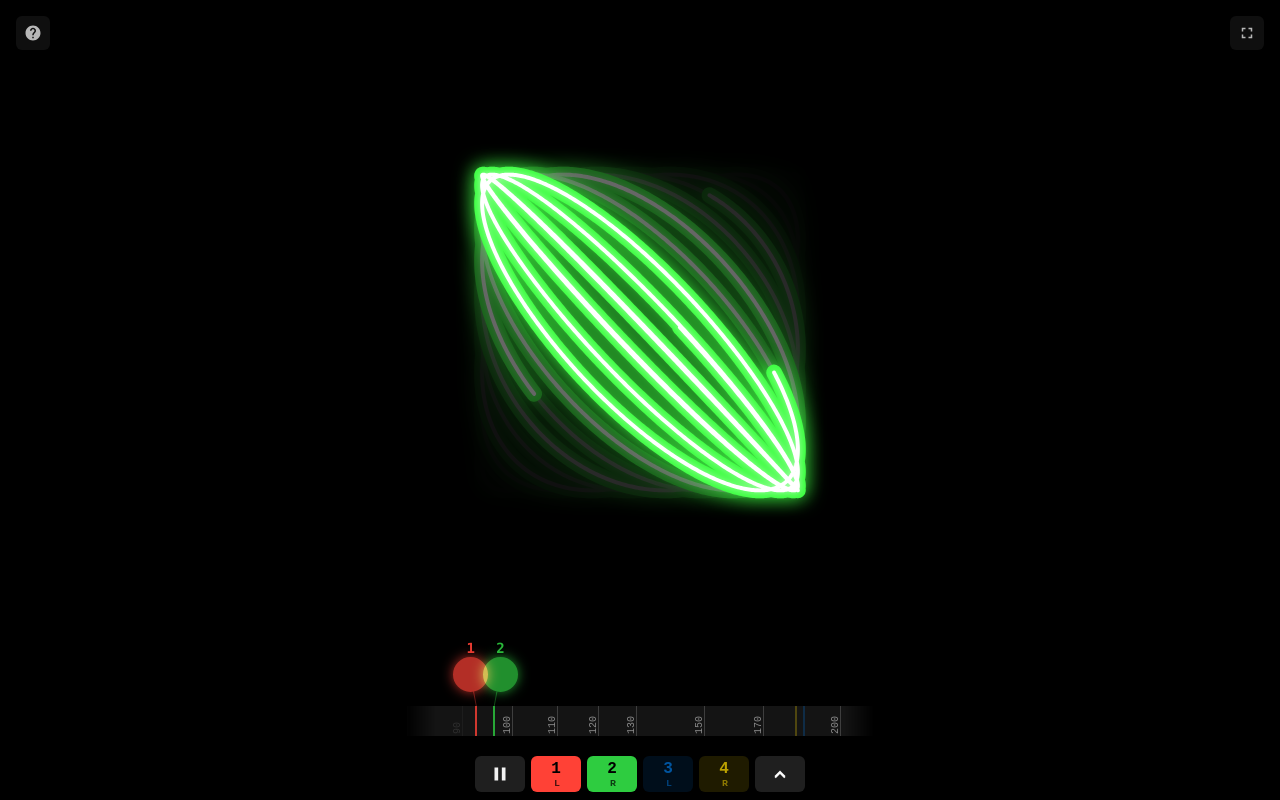
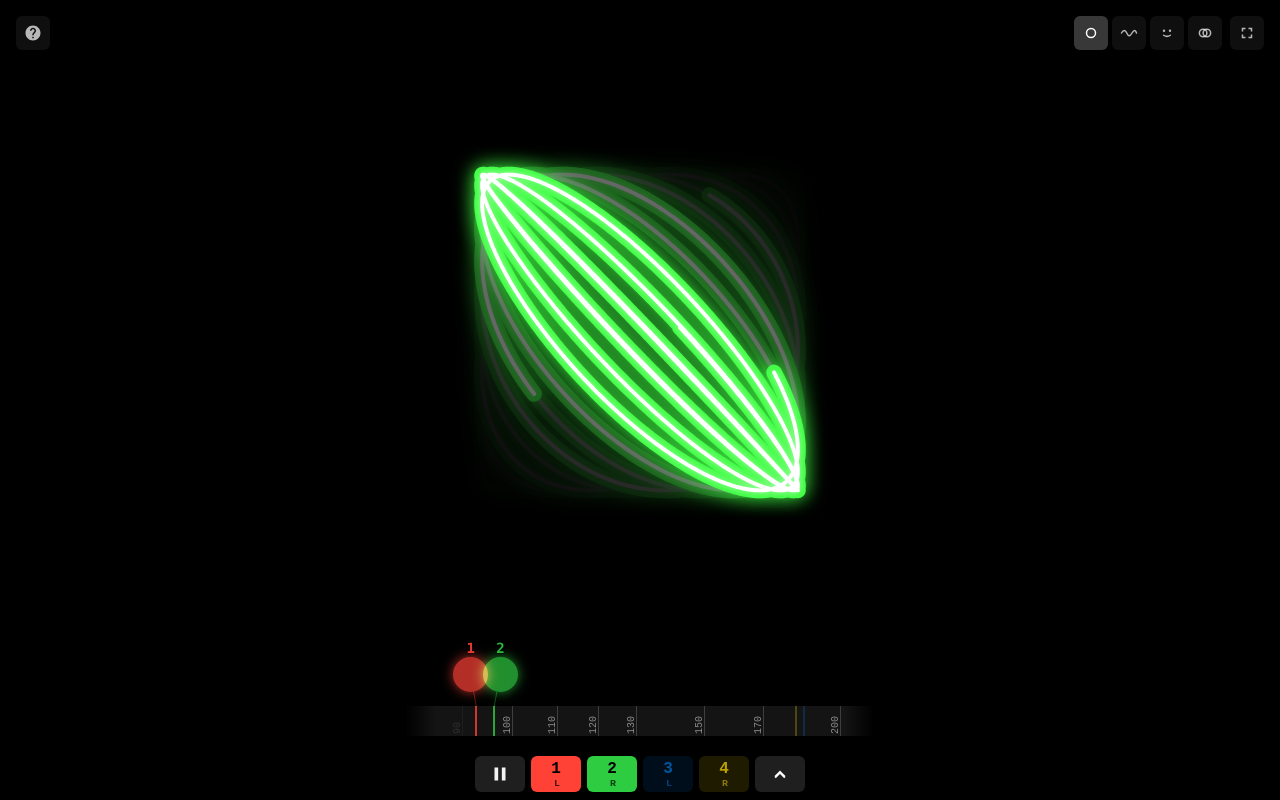
Before and after one commit to dqgorelick/wavetuner, a React (Vite) app: page / in a window 1280 px wide. Both pictures are taken after a click on the button "START". Built offline with nearby package versions, Linux system fonts and the light colour scheme.

Commit message:
adds updated visualizers

```diff
--- a/src/App.css
+++ b/src/App.css
@@ -829,7 +829,7 @@ kbd {
 .scope-mode-buttons {
   position: fixed;
   top: 16px;
-  left: 58px;
+  right: 58px;
   z-index: 200;
   display: flex;
   gap: 4px;
--- a/src/App.jsx
+++ b/src/App.jsx
@@ -68,6 +68,8 @@ function App() {
   // white core).
   const [staticLineWidth, setStaticLineWidth] = useState(2.0);
   const [staticOutlineThickness, setStaticOutlineThickness] = useState(2.5);
+  // Visualizer mode: 0 circle (XY), 1 line (standing wave), 2 face, 3 hilbert.
+  const [vizMode, setVizMode] = useState(0);
   const [isHelpOpen, setIsHelpOpen] = useState(false);
   const [oscillatorCount, setOscillatorCount] = useState(INITIAL_URL_STATE.count);
   const [routingMap, setRoutingMap] = useState({});
@@ -381,6 +383,7 @@ function App() {
         staticPeriods={staticPeriods}
         staticLineWidth={staticLineWidth}
         staticOutlineThickness={staticOutlineThickness}
+        vizMode={vizMode}
       />
 
       {isStarted && (
@@ -429,6 +432,54 @@ function App() {
               <path d="M12 2C6.48 2 2 6.48 2 12s4.48 10 10 10 10-4.48 10-10S17.52 2 12 2zm1 17h-2v-2h2v2zm2.07-7.75l-.9.92C13.45 12.9 13 13.5 13 15h-2v-.5c0-1.1.45-2.1 1.17-2.83l1.24-1.26c.37-.36.59-.86.59-1.41 0-1.1-.9-2-2-2s-2 .9-2 2H8c0-2.21 1.79-4 4-4s4 1.79 4 4c0 .88-.36 1.68-.93 2.25z" />
             </svg>
           </button>
+          <div className="scope-mode-buttons" role="radiogroup" aria-label="Visualizer mode">
+            {[
+              {
+                id: 0,
+                label: 'Circle',
+                icon: <circle cx="12" cy="12" r="6" fill="none" stroke="currentColor" strokeWidth="2" />,
+              },
+              {
+                id: 1,
+                label: 'Wave',
+                icon: <path d="M2 12 Q 6 5, 9 12 T 16 12 T 22 12" fill="none" stroke="currentColor" strokeWidth="2" strokeLinecap="round" />,
+              },
+              {
+                id: 2,
+                label: 'Face',
+                icon: (
+                  <g fill="none" stroke="currentColor" strokeWidth="2" strokeLinecap="round">
+                    <circle cx="8" cy="9" r="1.6" fill="currentColor" stroke="none" />
+                    <circle cx="16" cy="9" r="1.6" fill="currentColor" stroke="none" />
+                    <path d="M7.5 15 Q 12 18, 16.5 15" />
+                  </g>
+                ),
+              },
+              {
+                id: 3,
+                label: 'Hilbert',
+                icon: (
+                  <g fill="none" stroke="currentColor" strokeWidth="2">
+                    <circle cx="9.5" cy="12" r="5" />
+                    <circle cx="14.5" cy="12" r="5" />
+                  </g>
+                ),
+              },
+            ].map(({ id, label, icon }) => (
+              <button
+                key={id}
+                type="button"
+                role="radio"
+                aria-checked={vizMode === id}
+                className={`scope-mode-btn ${vizMode === id ? 'active' : ''}`}
+                onClick={() => setVizMode(id)}
+                title={label}
+                aria-label={label}
+              >
+                <svg viewBox="0 0 24 24" className="button-icon">{icon}</svg>
+              </button>
+            ))}
+          </div>
           <button
             className="fullscreen-toggle"
             onClick={toggleFullscreen}
--- a/src/components/Oscilloscope.jsx
+++ b/src/components/Oscilloscope.jsx
@@ -1,4 +1,4 @@
-import { useEffect, useRef, useState } from 'react';
+import { useEffect, useRef } from 'react';
 import audioEngine from '../audio/AudioEngine';
 
 // Kept in sync with the palette used by FrequencySpectrumBar / OscillatorControls.
@@ -321,6 +321,55 @@ function synthStereoData(N, sampleRate, sampleOffsetBackward = 0) {
   return { L, R };
 }
 
+// Hilbertscope — plots the analytic signal (x, ĥ) in the complex plane,
+// where ĥ is the Hilbert transform (90° phase shift) of x. For a pure
+// sine x = amp·sin(θ), the Hilbert partner is −amp·cos(θ), so each
+// oscillator traces a perfect circle of radius = its amplitude,
+// rotating at its own frequency. A mix of N oscillators composes
+// rotating vectors into epicycle / Fourier-drawing figures. Vector
+// magnitude = instantaneous envelope; vector angle = instantaneous
+// phase. Output fits the same [-1, 1] envelope as synthStereoData
+// (same masterScale-based count clipping), so drawXY's mapping works
+// as-is.
+function synthHilbertData(bufferSize, sampleRate) {
+  const freqs = audioEngine.getAllFrequencies();
+  const phases = audioEngine.getAllPhases();
+  const volumes = audioEngine.volumeValues || [];
+  const masterScale = audioEngine.getCurrentMasterGain();
+
+  const X = new Float32Array(bufferSize);
+  const Y = new Float32Array(bufferSize);
+  const TWO_PI = Math.PI * 2;
+
+  for (let k = 0; k < freqs.length; k++) {
+    const muted = audioEngine.isMuted(k);
+    const amp = (muted ? 0 : (volumes[k] || 0)) * masterScale;
+    if (amp <= 0) continue;
+    const f = freqs[k];
+    if (!(f > 0)) continue;
+
+    const dTheta = TWO_PI * f / sampleRate;
+    let theta = (phases[k] || 0) - (bufferSize - 1) * dTheta;
+    theta -= TWO_PI * Math.floor((theta + Math.PI) / TWO_PI);
+    let sinT = Math.sin(theta);
+    let cosT = Math.cos(theta);
+    const sinD = Math.sin(dTheta);
+    const cosD = Math.cos(dTheta);
+
+    for (let s = 0; s < bufferSize; s++) {
+      // x = signal = amp·sin(θ); y = Hilbert(x) = −amp·cos(θ).
+      X[s] += amp * sinT;
+      Y[s] -= amp * cosT;
+      const newSin = sinT * cosD + cosT * sinD;
+      const newCos = cosT * cosD - sinT * sinD;
+      sinT = newSin;
+      cosT = newCos;
+    }
+  }
+
+  return { X, Y };
+}
+
 // X-Y (Lissajous) scope — draws stereo time-domain data with left channel
 // on X and right channel on Y, adaptive sampling + smoothing, colored line
 // over glow over white core. Fade-persistent clearing is the caller's
@@ -404,6 +453,7 @@ export default function Oscilloscope({
   staticPeriods = 10,
   staticLineWidth = 1.0,
   staticOutlineThickness = 0,
+  vizMode = 0,
 }) {
   const canvasRef = useRef(null);
   const animationFrameRef = useRef(null);
@@ -430,22 +480,16 @@ export default function Oscilloscope({
     staticOutlineRef.current = staticOutlineThickness;
   }, [staticOutlineThickness]);
 
-  // Visualizer mode, cycled by clicking the scope:
-  //   0 — single centered synthesized XY scope
-  //   1 — tall standing-wave (1D static) with colored, narrower stroke
-  //   2 — face: two synth XY "eyes" (both show the full L/R mix) + 1D
-  //       "mouth" beneath, white line
-  //   3 — stereo face: same layout as 2 but each eye is a Takens phase-
-  //       space embedding (X=signal[t], Y=signal[t−τ]) of just the
-  //       oscillators routed to that channel, with τ chosen as the
-  //       quarter-period of the lowest active frequency (so a single
-  //       osc draws a circle rather than a collapsed diagonal line).
-  const [vizMode, setVizMode] = useState(0);
+  // Visualizer mode (controlled by parent via prop):
+  //   0 — single centered synthesized XY scope (circle)
+  //   1 — tall standing-wave (1D static line)
+  //   2 — face: two synth XY "eyes" + 1D "mouth" beneath
+  //   3 — Hilbertscope: plots (signal, Hilbert-transform) per sample —
+  //       each osc traces a circle, composite is a Fourier epicycle.
   const vizModeRef = useRef(vizMode);
   useEffect(() => {
     vizModeRef.current = vizMode;
   }, [vizMode]);
-  const handleCanvasClick = () => setVizMode((m) => (m + 1) % 4);
 
   // Per-oscillator rendered amplitude, tweened toward the real (muted-or-not)
   // volume each frame so mute/unmute fades the static trace instead of
@@ -576,8 +620,8 @@ export default function Oscilloscope({
           );
         }
 
-      } else {
-        // ── MODES 2 & 3: face (two eyes + mouth) ─────────────────────
+      } else if (vizMode === 2) {
+        // ── MODE 2: face (two eyes + mouth) ───────────────────────────
         // Layout goals:
         // 1. Eye span never narrower than the mouth — on a narrow
         //    viewport we don't want a wide mouth hanging off the face.
@@ -630,38 +674,11 @@ export default function Oscilloscope({
         ctx.fillStyle = 'rgba(0, 0, 0, 1)';
         ctx.fillRect(0, mouthTop, width, usableHeight - mouthTop);
 
-        if (vizMode === 2) {
-          // Both eyes show the full L/R synth mix — identical traces
-          // left and right.
-          const { L, R } = synthStereoData(2048, sampleRate);
-          drawXY(ctx, eyeSize, leftEyeX, eyesTop, lineScale, r, g, b, L, R);
-          drawXY(ctx, eyeSize, rightEyeX, eyesTop, lineScale, r, g, b, L, R);
-        } else {
-          // MODE 3: stereo eyes via Takens phase-space embedding.
-          // Each eye's axes are (signal[t], signal[t − τ]) for its
-          // own channel. τ = quarter-period of the lowest active
-          // freq, which makes a single sine draw a clean circle
-          // instead of the collapsed diagonal line you'd get from a
-          // naive XY(channel, channel) plot. Multi-osc channels
-          // produce more complex Lissajous-like figures.
-          const freqs = audioEngine.getAllFrequencies();
-          const volumes = audioEngine.volumeValues || [];
-          let fundamental = Infinity;
-          for (let i = 0; i < freqs.length; i++) {
-            const muted = audioEngine.isMuted(i);
-            if (freqs[i] > 0 && (volumes[i] || 0) > 0 && !muted
-                && freqs[i] < fundamental) {
-              fundamental = freqs[i];
-            }
-          }
-          if (!isFinite(fundamental)) fundamental = 100;
-          const tau = Math.max(1, Math.round(sampleRate / (4 * fundamental)));
-
-          const { L, R } = synthStereoData(2048, sampleRate);
-          const { L: Ld, R: Rd } = synthStereoData(2048, sampleRate, tau);
-          drawXY(ctx, eyeSize, leftEyeX, eyesTop, lineScale, r, g, b, L, Ld);
-          drawXY(ctx, eyeSize, rightEyeX, eyesTop, lineScale, r, g, b, R, Rd);
-        }
+        // Both eyes show the full L/R synth mix — identical traces
+        // left and right.
+        const { L, R } = synthStereoData(2048, sampleRate);
+        drawXY(ctx, eyeSize, leftEyeX, eyesTop, lineScale, r, g, b, L, R);
+        drawXY(ctx, eyeSize, rightEyeX, eyesTop, lineScale, r, g, b, L, R);
 
         // Mouth: white-line static wave, constrained to the eye span
         // so it can never be wider than the eyes above it.
@@ -679,6 +696,21 @@ export default function Oscilloscope({
           );
           ctx.restore();
         }
+
+      } else if (vizMode === 3) {
+        // ── MODE 3: Hilbertscope ─────────────────────────────────────
+        // Analytic-signal plot: each osc traces a circle, composite is
+        // a Fourier epicycle. Reuses drawXY for visual consistency.
+        // Sized smaller than the other XY scopes because the analytic
+        // envelope sums osc amplitudes, so multi-osc figures naturally
+        // fill more of the [-1, 1] box than the L/R-stereo modes do.
+        ctx.fillStyle = 'rgba(0, 0, 0, 0.6)';
+        ctx.fillRect(0, 0, width, usableHeight);
+        const scopeSize = Math.max(0, Math.min(width, usableHeight) * 0.95 * 0.6);
+        const scopeX = (width - scopeSize) / 2;
+        const scopeY = (usableHeight - scopeSize) / 2;
+        const { X, Y } = synthHilbertData(2048, sampleRate);
+        drawXY(ctx, scopeSize, scopeX, scopeY, lineScale, r, g, b, X, Y);
       }
     };
 
@@ -696,7 +728,7 @@ export default function Oscilloscope({
 
   return (
     <div className="oscilloscope-container">
-      <canvas ref={canvasRef} id="scope" onClick={handleCanvasClick} />
+      <canvas ref={canvasRef} id="scope" />
     </div>
   );
 }
```
